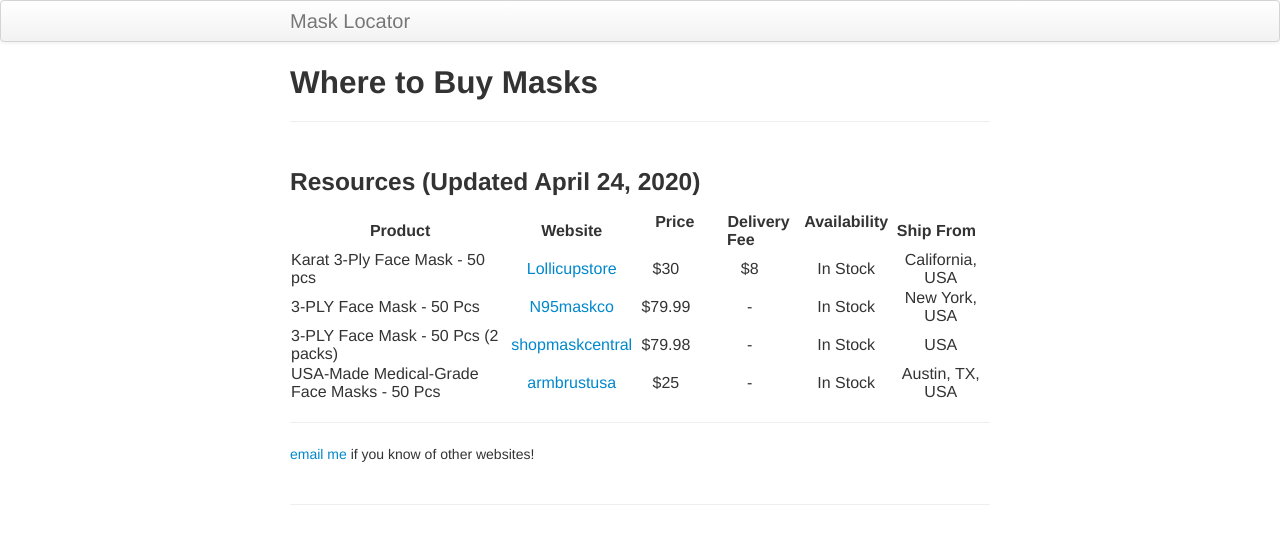
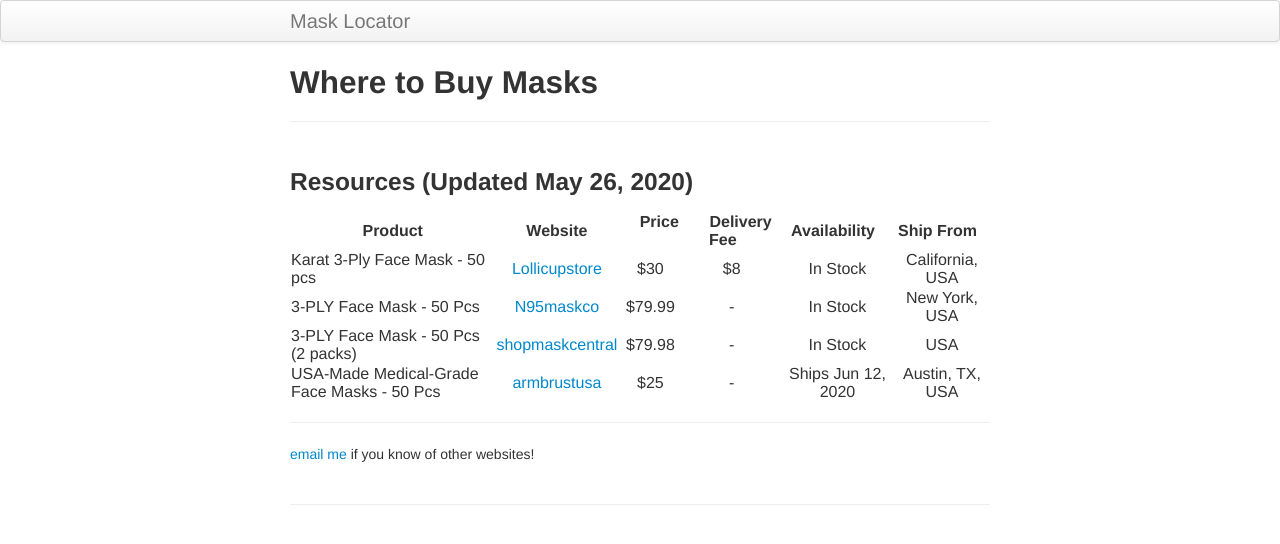
Before and after one commit to onyilam/masks, a Jekyll site: the page built from index.md, in a window 1280 px wide. Shown: the top 544 px of the page. Built offline with Jekyll 4.4.1, drawn with Linux system fonts in a browser that asks for light colours.

Commit message:
Update index.md

```diff
--- a/index.md
+++ b/index.md
@@ -5,7 +5,7 @@ tagline:  #Crowd intelligence on Finding Masks
 #description: Minimal tutorial on making a simple website with GitHub Pages
 ---
 
-### Resources (Updated April 24, 2020)
+### Resources (Updated May 26, 2020)
 
 
 | Product  |   &nbsp; &nbsp;   Website   &nbsp; &nbsp;  | &nbsp; &nbsp; Price &nbsp; &nbsp; | &nbsp; &nbsp; Delivery Fee &nbsp; &nbsp; | Availability &nbsp;| Ship From &nbsp;|
@@ -13,7 +13,7 @@ tagline:  #Crowd intelligence on Finding Masks
 | Karat 3-Ply Face Mask - 50 pcs | [Lollicupstore](https://lollicupstore.com/karat-face-mask-with-elastic-ear-loop-50-pcs.html)  |    $30 | $8  | In Stock | California, USA |
 | 3-PLY Face Mask - 50 Pcs | [N95maskco](https://n95maskco.com/collections/most-popular-products/products/3-ply-face-mask-50-pack) | $79.99 |  -  | In Stock | New York, USA |
 | 3-PLY Face Mask - 50 Pcs (2 packs) | [shopmaskcentral](https://shopmaskcentral.com/products/disposable-face-mask-2-packs-of-50-0-7-ct)| $79.98 |  -  | In Stock |  USA |
-| USA-Made Medical-Grade Face Masks - 50 Pcs| [armbrustusa](https://buy.armbrustusa.com/collections/medical-face-masks-made-in-austin-tx/products/usa-made-medical-grade-face-masks-pack-of-50-ships-june-12)| $25 |  -  | In Stock | Austin, TX, USA |
+| USA-Made Medical-Grade Face Masks - 50 Pcs| [armbrustusa](https://buy.armbrustusa.com/collections/medical-face-masks-made-in-austin-tx/products/usa-made-medical-grade-face-masks-pack-of-50-ships-june-12)| $25 |  -  | Ships Jun 12, 2020 | Austin, TX, USA |
 
 
 
```
